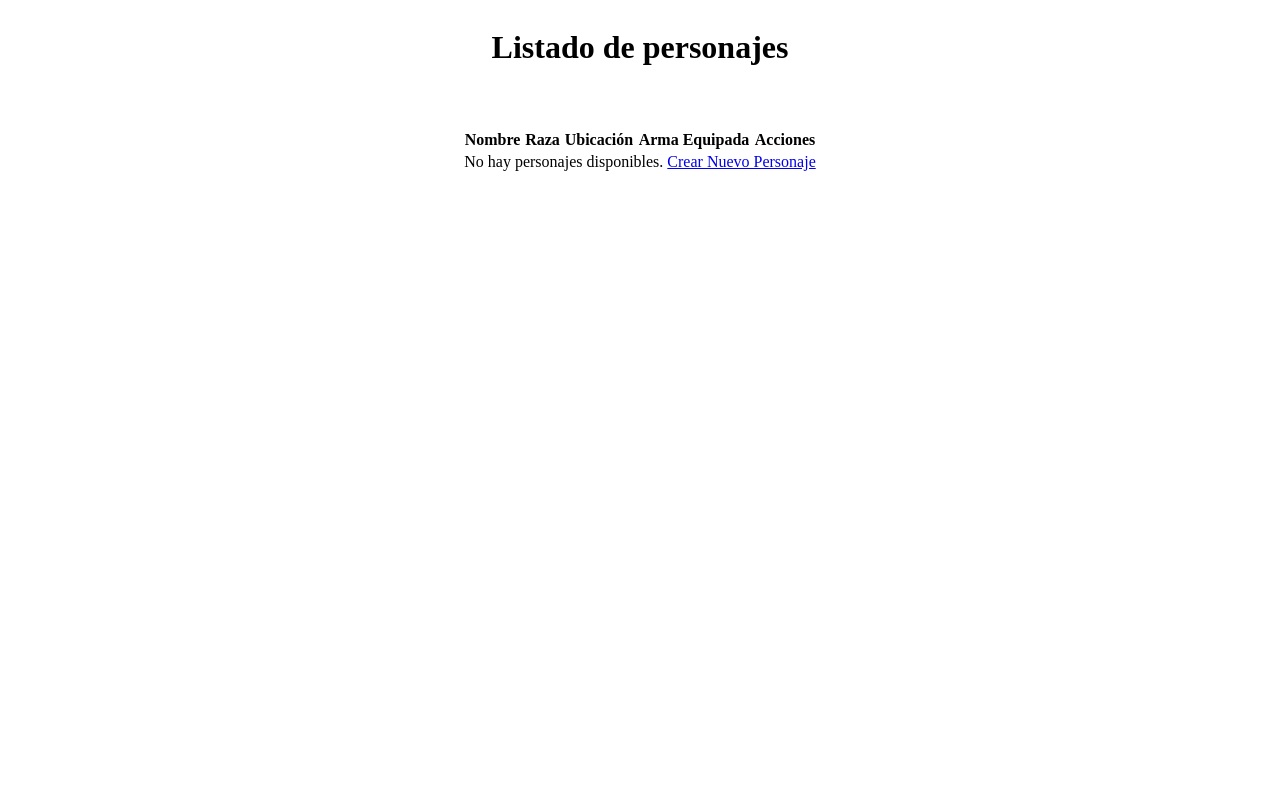
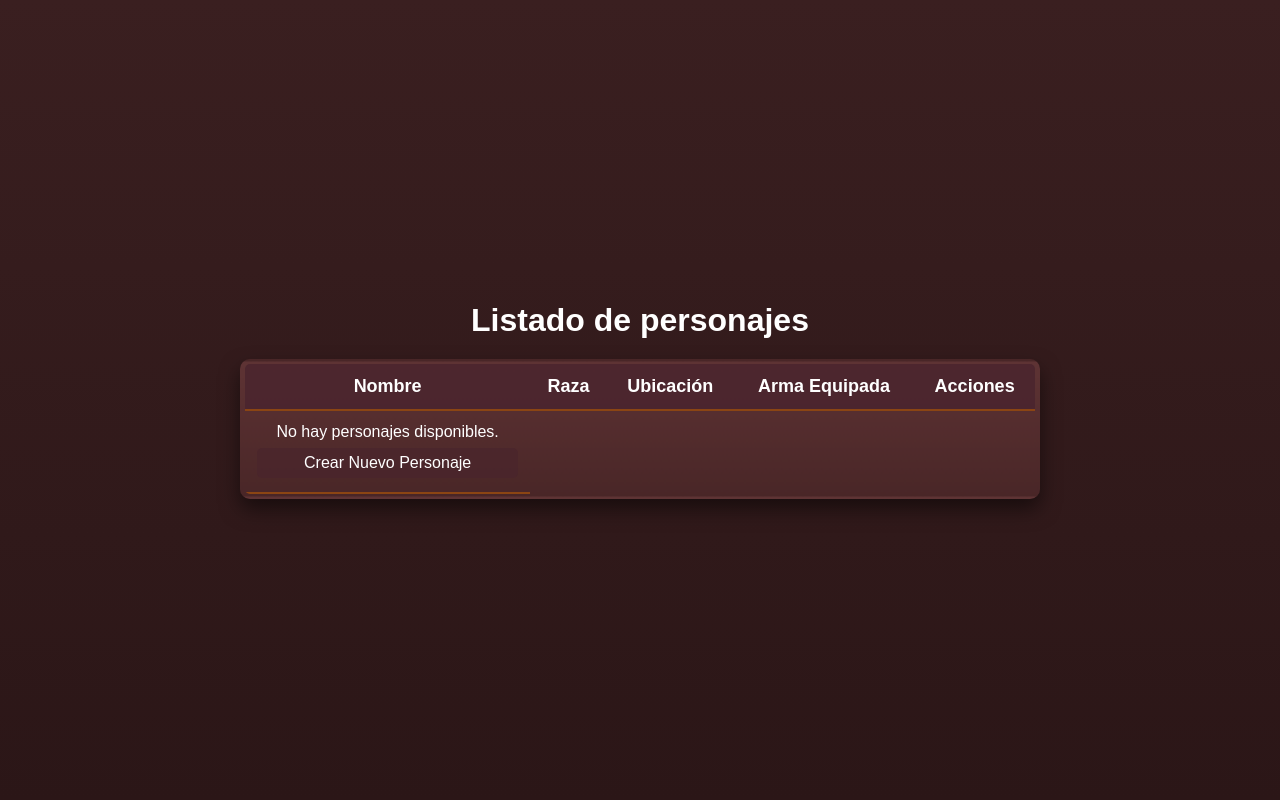
Before and after one commit to daninogales30/juego_tierra_media_django, a Django app: page /character_list/ in a window 1280 px wide. Run offline with Django 5.2, Linux system fonts and the light colour scheme; data that the repository does not hold is empty.

Commit message:
css formulario lista personajes hecho

```diff
--- a/character/static/character_list.css
+++ b/character/static/character_list.css
@@ -1,10 +1,79 @@
-body{
+* {
+    padding: 0;
+    margin: 0;
+    box-sizing: border-box;
+}
+
+body {
+    font-family: sans-serif;
+    color: white;
+    background: linear-gradient(#3a1f20, #2b1617);
     display: flex;
     flex-direction: column;
+    align-items: center;
     justify-content: center;
-    align-items: center;
+    min-height: 100vh;
+    padding: 20px;
 }
 
-h1{
-    padding-bottom: 40px;
+h1 {
+    font-size: 32px;
+    margin-bottom: 20px;
+    text-align: center;
 }
+
+table {
+    width: 90%;
+    max-width: 800px;
+    border-collapse: collapse;
+    background: linear-gradient(to bottom, #5e3334, #492627);
+    border: 5px solid saddlebrown;
+    border-radius: 10px;
+    overflow: hidden;
+    box-shadow: 0px 10px 20px rgba(0, 0, 0, 0.5);
+    color: white;
+}
+
+thead {
+    background-color: rgba(73, 36, 45, 0.8);
+}
+
+th, td {
+    padding: 12px;
+    text-align: center;
+    border-bottom: 2px solid saddlebrown;
+}
+
+th {
+    font-size: 18px;
+}
+
+tbody tr:hover {
+    background-color: rgba(126, 69, 82, 0.8);
+}
+
+a {
+    font-size: 16px;
+    color: white;
+    text-decoration: none;
+    padding: 6px 10px;
+    border-radius: 5px;
+    background-color: rgba(73, 36, 45, 0.62);
+    transition: background-color 0.35s ease, color 0.35s ease;
+}
+
+a:hover {
+    background-color: rgba(126, 69, 82, 0.62);
+    color: #cfcfcf;
+}
+
+tr td:last-child {
+    display: flex;
+    flex-direction: column;
+    gap: 5px;
+}
+
+tr td:last-child a {
+    display: inline-block;
+   margin: 2px 0;
+}
```
